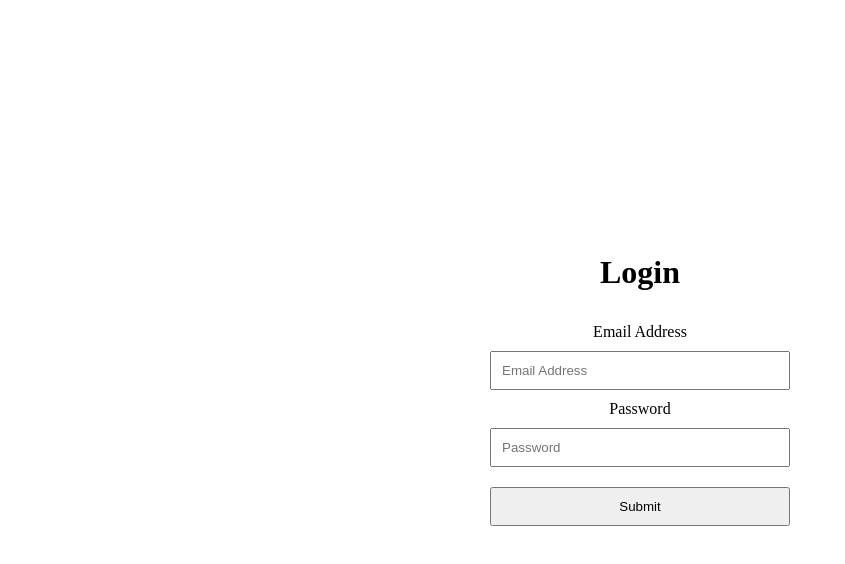
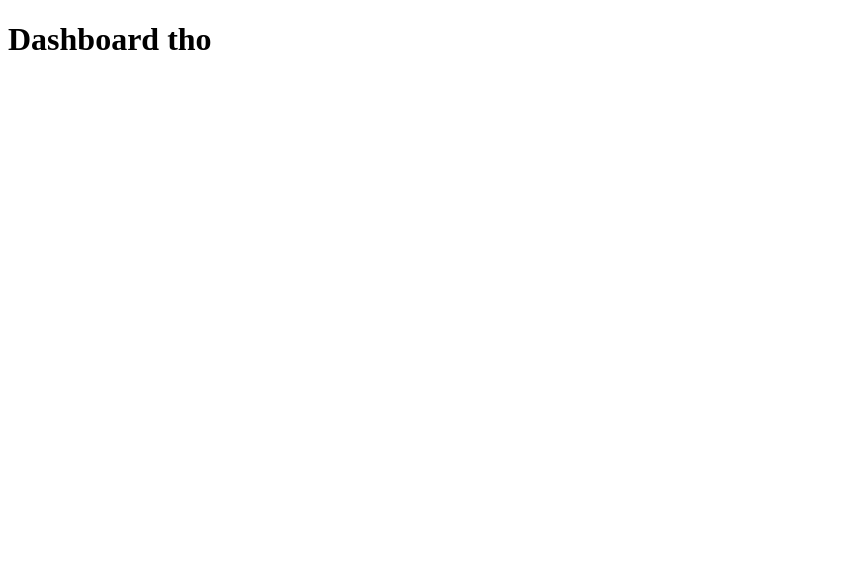
Before and after one commit to Majoggy/Home-game-v2, a React (Create React App) app in the folder client/: page /dashboard in a window 1280 px wide. Shown: the top 564 px of the page, without its empty margins (0-845 px from the left). Built offline with nearby package versions, Linux system fonts and the light colour scheme.

Commit message:
react-router-dom added, page navigation

```diff
--- a/client/package.json
+++ b/client/package.json
@@ -9,6 +9,7 @@
     "http-proxy-middleware": "^2.0.1",
     "react": "^17.0.2",
     "react-dom": "^17.0.2",
+    "react-router-dom": "^6.2.1",
     "react-scripts": "5.0.0",
     "sass": "^1.49.0"
   },
--- a/client/src/App.js
+++ b/client/src/App.js
@@ -1,9 +1,17 @@
 import React from 'react'
+import { BrowserRouter, Routes, Route } from 'react-router-dom'
 import Login from './components/auth/Login'
+import Dashboard from './components/common/Dashboard'
 
 function App() {
   return (
-    <Login/>
+    <BrowserRouter>
+      <Routes>
+        <Route path='/' element={<Login/>}/>
+        <Route path='/dashboard' element={<Dashboard/>}/>
+      </Routes>
+    </BrowserRouter>
+
   )
 
 }
--- a/client/src/components/auth/Login.js
+++ b/client/src/components/auth/Login.js
@@ -1,8 +1,10 @@
 import React from 'react'
 import { loginUser } from '../../lib/api'
 import { setToken } from '../../lib/auth'
+import { useNavigate } from 'react-router-dom'
 
 function Login() {
+  const navigate = useNavigate()
 
   const initialState = {
     email: '',
@@ -18,8 +20,9 @@ function Login() {
     try {
       const { data } = await loginUser(formData)
       setToken(data.token)
-      console.log('You are logged in!')
-      console.log('Token is', data.token )
+      console.log(data.message)
+      navigate('/dashboard')
+
     } catch (err) {
       setIsError(true)
     }
--- /dev/null
+++ b/client/src/components/common/Dashboard.js
@@ -0,0 +1,13 @@
+import React from 'react'
+// import { loginUser } from '../../lib/api'
+// import { setToken } from '../../lib/auth'
+
+function Dashboard() {
+
+
+  return (
+    <h1>Dashboard tho</h1>
+  )
+}
+
+export default Dashboard
--- a/client/src/lib/api.js
+++ b/client/src/lib/api.js
@@ -12,25 +12,21 @@ function headers() {
 // * User Requests
 
 // Login User
-
 export function loginUser(formData) {
   return axios.post(`${baseUrl}/login`, formData)
 }
 
 // Register User
-
 export function registerUser(formData) {
   return axios.post(`${baseUrl}/register`, formData)
 }
 
 // Profile View
-
 export function profileUser() {
   return axios.get(`${baseUrl}/users/:userId`, headers())
 }
 
 // Get all users
-
 export function getAllUsers() {
   return axios.get(`${baseUrl}/users`)
 }
```
Also changed, not shown: 2 other files (tests, documents, lock files or other folders).
